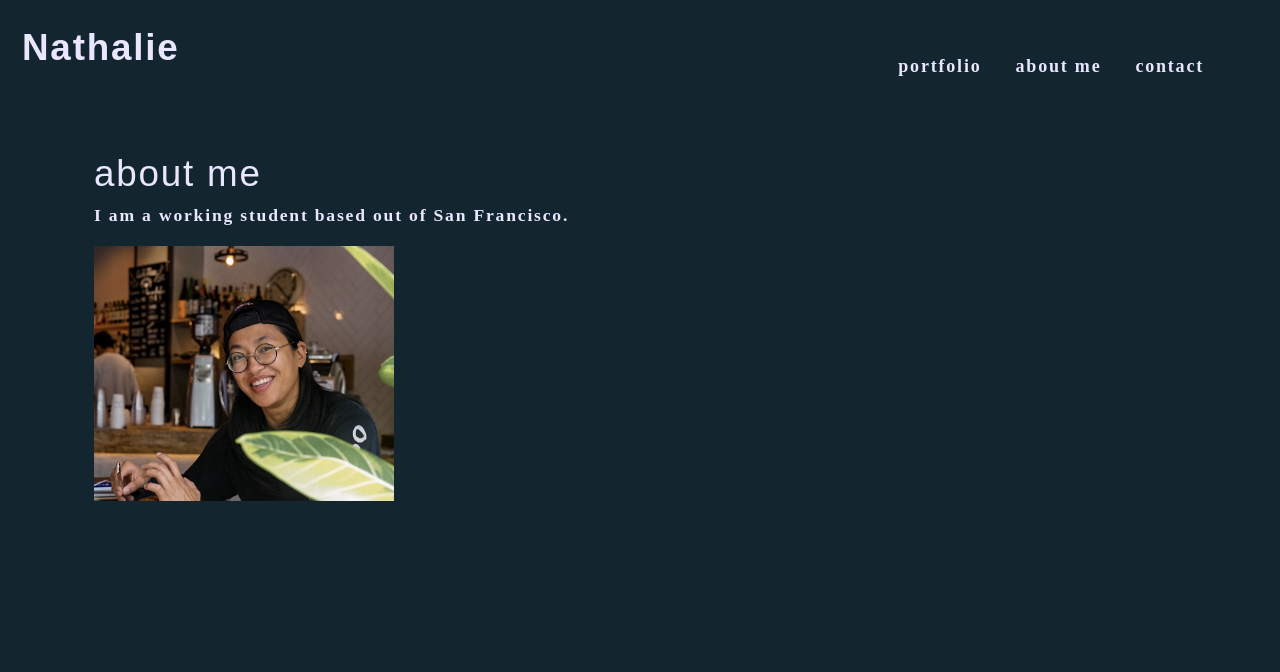
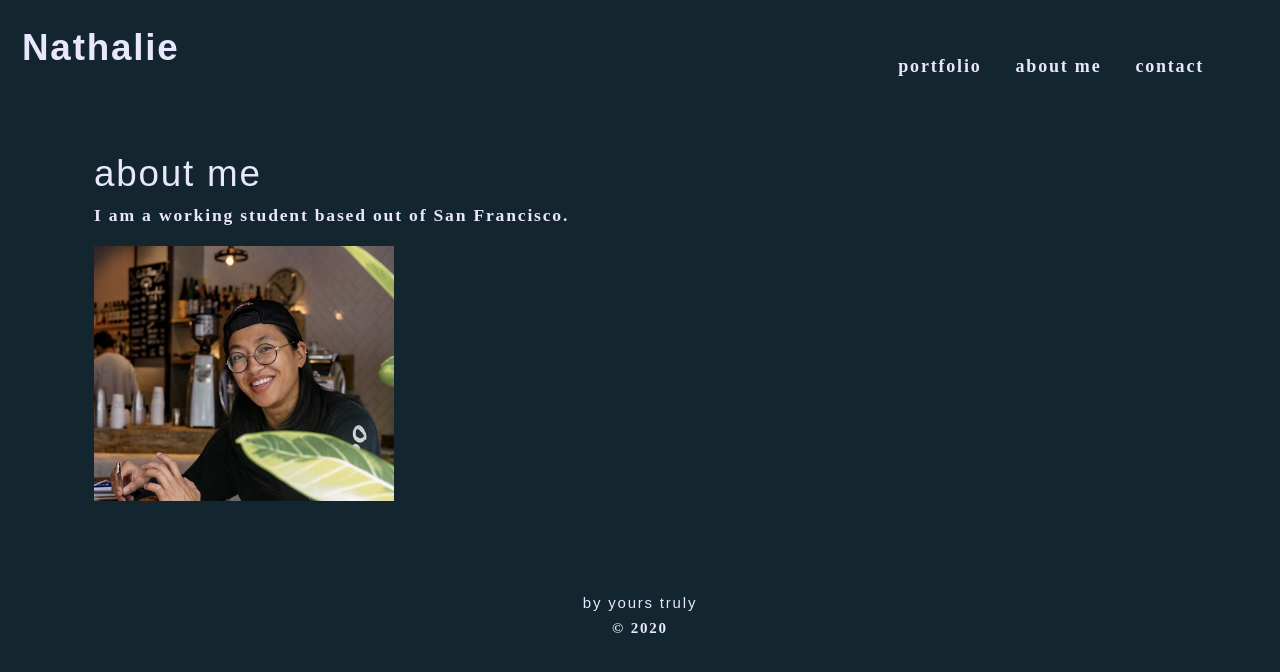
Before and after one commit to natswatch/portfolio, a React (Create React App) app: page / in a window 1280 px wide. Shown: the top 672 px of the page. Built offline with nearby package versions, Linux system fonts and the light colour scheme.

Commit message:
footer component

```diff
--- a/src/App.js
+++ b/src/App.js
@@ -1,6 +1,7 @@
 import './App.css';
 import Header from './components/Header';
 import About from './components/About';
+import Footer from './components/Footer';
 
 function App() {
   return (
@@ -9,6 +10,7 @@ function App() {
       <main>
         <About></About>
       </main>
+        <Footer></Footer>
     </div>
   );
 }
--- /dev/null
+++ b/src/components/Footer/index.js
@@ -0,0 +1,15 @@
+import React from 'react';
+
+function Footer() {
+
+  return (
+    <div className="footer">
+      <h2>by yours truly</h2>
+      <div>
+          &copy; 2020
+      </div>
+    </div>
+  );
+};
+
+export default Footer;
--- a/src/index.css
+++ b/src/index.css
@@ -117,6 +117,15 @@ header nav ul li {
   margin-left: 25px;
 }
 
+.footer {
+  padding: 30px;
+  text-align: center;
+}
+
+
+.footer h2, .footer div {
+  font-size: 15px;
+}
 button {
   font-size: 1rem;
   text-decoration: none;
```
